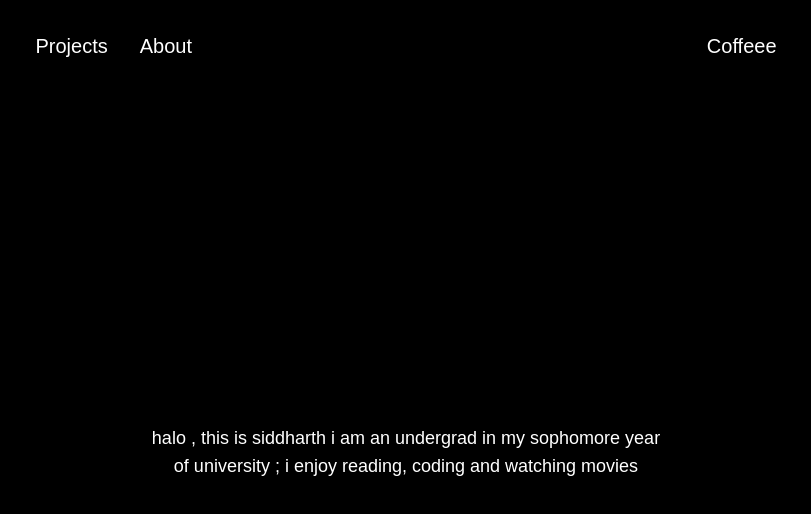
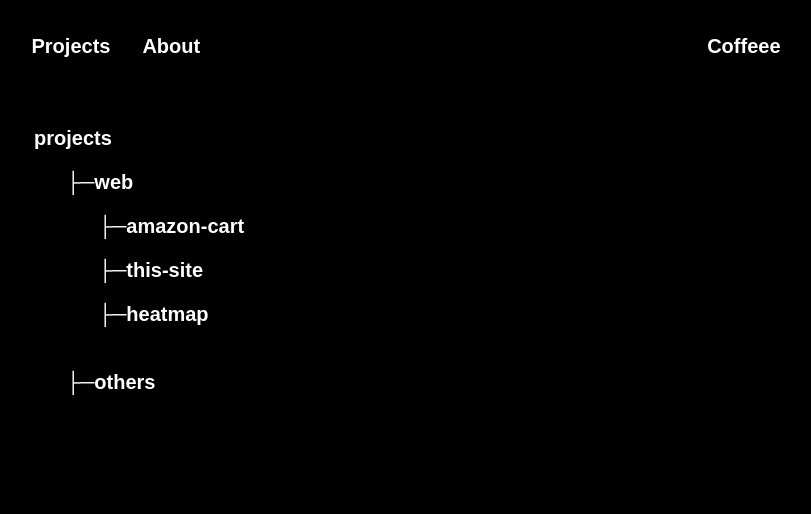
Before and after one commit to Siddharth-Suri/portfolio, a React (Vite) app: page / in a window 1280 px wide. Shown: the top 514 px of the page, without its empty margins (234-1045 px from the left). Built offline with nearby package versions, Linux system fonts and the light colour scheme; a web font is replaced by a local one.

Commit message:
major changes, added projects and hovering

```diff
--- a/package.json
+++ b/package.json
@@ -25,6 +25,7 @@
     "eslint-plugin-react-refresh": "^0.4.16",
     "globals": "^15.14.0",
     "postcss": "^8.5.1",
+    "react-router-dom": "^7.1.3",
     "tailwindcss": "^3.4.17",
     "vite": "^6.0.5"
   }
--- a/src/App.jsx
+++ b/src/App.jsx
@@ -2,14 +2,21 @@ import { useState } from "react";
 import reactLogo from "./assets/react.svg";
 import viteLogo from "/vite.svg";
 import { About } from "./components/About";
+import { BrowserRouter, Route, Routes } from "react-router-dom";
 import { RecoilRoot, useRecoilState } from "recoil";
 import { colourTheme } from "../state/Theme";
 import { TopBar } from "./components/TopBar";
+import { Projects } from "./components/Projects";
 function App() {
     return (
         <RecoilRoot>
-            <TopBar></TopBar>
-            <About></About>
+            <BrowserRouter>
+                <TopBar></TopBar>
+                <Routes>
+                    <Route path="/about" element={<About></About>}></Route>
+                    <Route path="/" element={<Projects></Projects>}></Route>
+                </Routes>
+            </BrowserRouter>
         </RecoilRoot>
     );
 }
--- a/src/components/About.jsx
+++ b/src/components/About.jsx
@@ -1,22 +1,23 @@
-import { useRecoilState } from "recoil";
+import { useRecoilState, useRecoilValue } from "recoil";
 import { colourTheme } from "../../state/Theme";
-
-export function About() {
-    const [currentTheme, setCurrentTheme] = useRecoilState(colourTheme);
+import { useMemo } from "react";
+import { memo } from "react";
+export const About = memo(() => {
+    const currentTheme = useRecoilValue(colourTheme);
 
     return (
         <div
-            className={`flex font-custom justify-center min-h-screen w-full text-center text-lg items-center  ${
+            className={`flex font-custom justify-around h-screen w-full text-center text-lg items-start  ${
                 currentTheme === "dark"
                     ? "bg-black  text-white"
                     : "bg-white text-black"
             }`}
         >
-            <div className="-translate-y-10">
+            <div className="p-5">
                 halo , this is siddharth i am an undergrad in my sophomore year
                 <br></br> of university ; i enjoy reading, coding and watching
                 movies
             </div>
         </div>
     );
-}
+});
--- /dev/null
+++ b/src/components/Projects.jsx
@@ -0,0 +1,45 @@
+import { useNavigate } from "react-router-dom";
+import { colourTheme } from "../../state/Theme";
+import { useRecoilState, useRecoilValue } from "recoil";
+import { memo } from "react";
+
+export const Projects = memo(() => {
+    const navigate = useNavigate();
+    const currentTheme = useRecoilValue(colourTheme);
+
+    return (
+        <div
+            className={`flex p-4 h-screen font-custom justify-center   text-xl gap-2 font-semibold ${
+                currentTheme === "dark"
+                    ? "bg-black  text-white"
+                    : "bg-white text-black"
+            }`}
+        >
+            <div className="cols-start-3 w-7/12 -translate-x-6 p-4">
+                projects
+                <div className="pl-8 p-4">
+                    ├─web
+                    <div className="flex pl-8 p-4 pb-2   cursor-pointer">
+                        ├─
+                        <div className="hover:underline hover:text-teal-300">
+                            amazon-cart
+                        </div>
+                    </div>
+                    <div className="flex pl-8 p-4 pt-2 pb-2  cursor-pointer">
+                        ├─
+                        <div className="hover:underline hover:text-teal-300">
+                            this-site
+                        </div>
+                    </div>
+                    <div className="flex pl-8 p-4 pt-2 pb-2   cursor-pointer">
+                        ├─
+                        <div className="hover:underline hover:text-teal-300">
+                            heatmap
+                        </div>
+                    </div>
+                </div>
+                <div className="pl-8 p-4">├─others</div>
+            </div>
+        </div>
+    );
+});
--- a/src/components/TopBar.jsx
+++ b/src/components/TopBar.jsx
@@ -1,26 +1,35 @@
+import { useNavigate } from "react-router-dom";
 import { colourTheme } from "../../state/Theme";
-import { useRecoilState } from "recoil";
-export function TopBar() {
-    const [currentTheme, setCurrentTheme] = useRecoilState(colourTheme);
+import { useRecoilState, useRecoilValue } from "recoil";
+import { memo } from "react";
+export const TopBar = memo(() => {
+    const currentTheme = useRecoilValue(colourTheme);
+    const navigate = useNavigate();
     return (
         <div
-            className={`flex p-4 font-custom justify-around items-center text-xl gap-2 ${
+            className={`flex p-4 font-custom justify-around items-center text-xl gap-2 font-semibold ${
                 currentTheme === "dark"
                     ? "bg-black  text-white"
                     : "bg-white text-black"
             }`}
         >
             <div className="flex">
-                <div className="p-4 cursor-pointer hover:text-fuchsia-400 hover:underline">
+                <div
+                    className="p-4 cursor-pointer hover:text-fuchsia-400 hover:underline"
+                    onClick={() => navigate("/")}
+                >
                     Projects
                 </div>
-                <div className="p-4 cursor-pointer hover:text-fuchsia-400 hover:underline">
+                <div
+                    className="p-4 cursor-pointer hover:text-fuchsia-400 hover:underline"
+                    onClick={() => navigate("/about")}
+                >
                     About
                 </div>
             </div>
-            <div className="p-4 cursor-pointer hover:text-yellow-300 hover:underline">
+            <div className="p-4 cursor-pointer hover:text-yellow-400 hover:underline">
                 Coffeee
             </div>
         </div>
     );
-}
+});
```
Also changed, not shown: 1 other file (tests, documents, lock files or other folders).
